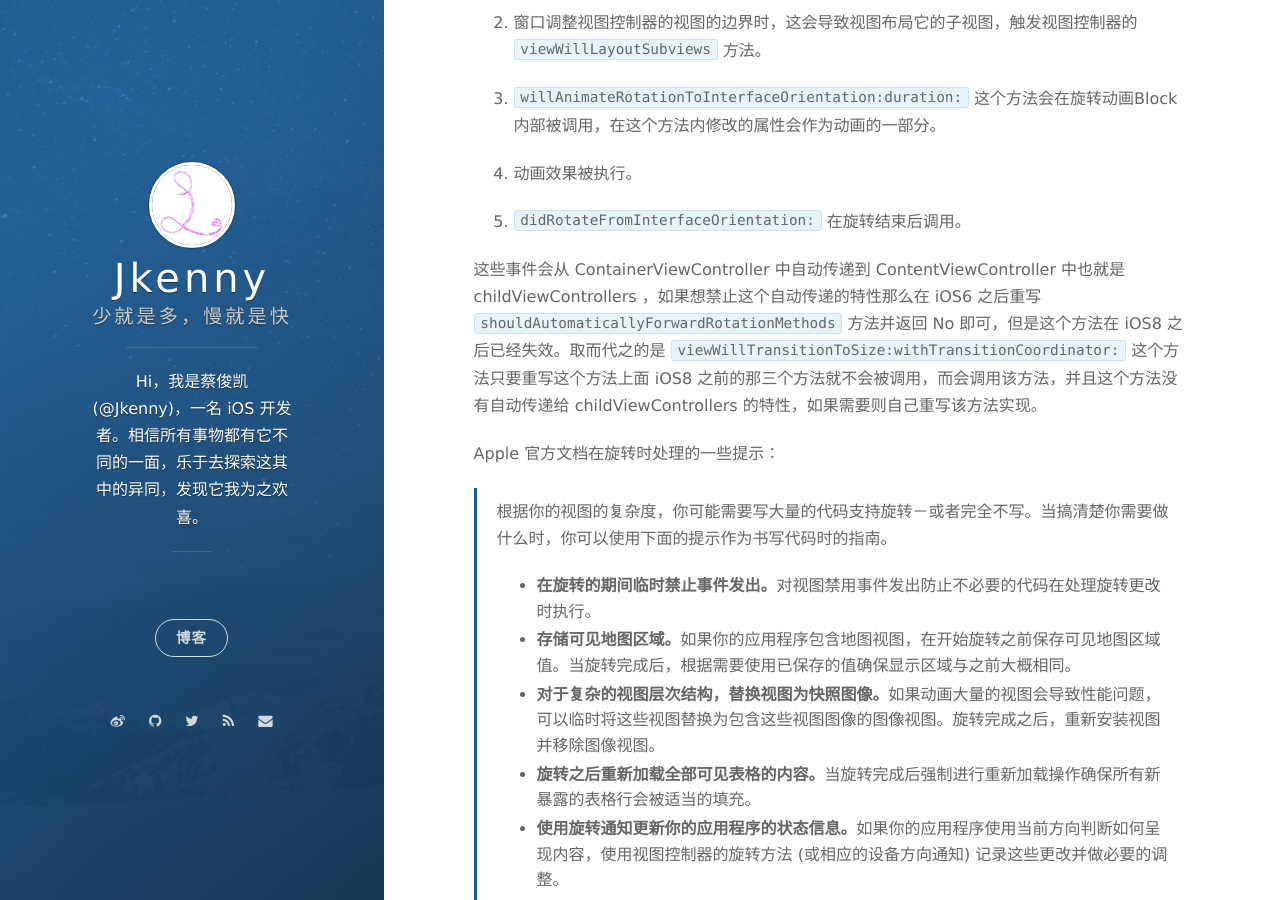
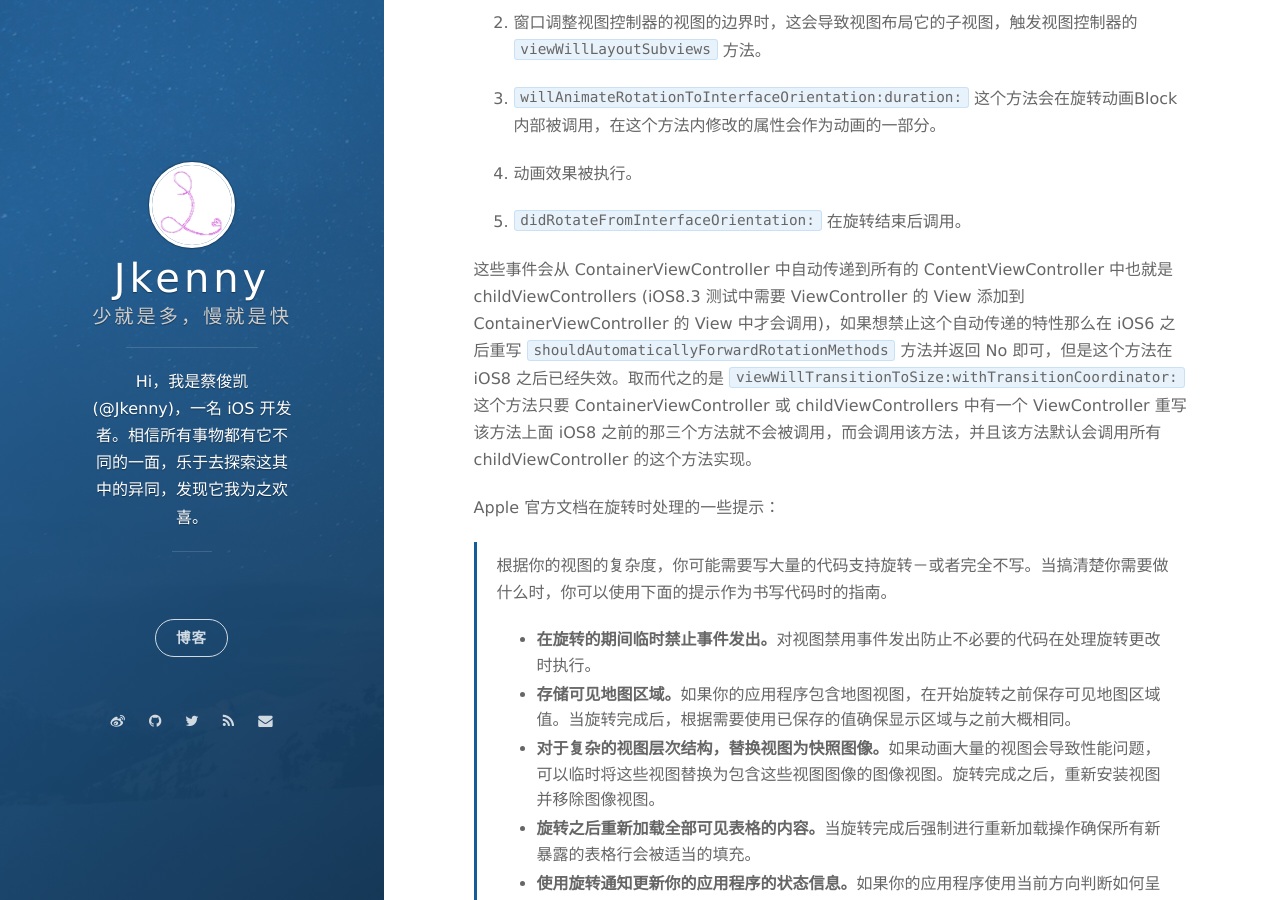
Before and after one commit to ynnekj/ynnekj.github.io, a Jekyll site: the page built from _posts/2016-06-27-interface-orientation.md, in a window 1280 px wide and 900 px high, scrolled down 1804 px. Built offline with Jekyll 4.4.1, drawn with Linux system fonts in a browser that asks for light colours; nearby versions of some CDN libraries; comment, search, counter and statistics services are not loaded.

Commit message:
Update post

```diff
--- a/_posts/2016-06-27-interface-orientation.md
+++ b/_posts/2016-06-27-interface-orientation.md
@@ -78,7 +78,7 @@ tags: UI
 
 5. `didRotateFromInterfaceOrientation:` 在旋转结束后调用。
 
-这些事件会从 ContainerViewController 中自动传递到 ContentViewController 中也就是 childViewControllers ，如果想禁止这个自动传递的特性那么在 iOS6 之后重写 `shouldAutomaticallyForwardRotationMethods` 方法并返回 No 即可，但是这个方法在 iOS8 之后已经失效。取而代之的是 `viewWillTransitionToSize:withTransitionCoordinator:` 这个方法只要重写这个方法上面 iOS8 之前的那三个方法就不会被调用，而会调用该方法，并且这个方法没有自动传递给 childViewControllers 的特性，如果需要则自己重写该方法实现。
+这些事件会从 ContainerViewController 中自动传递到所有的 ContentViewController 中也就是 childViewControllers (iOS8.3 测试中需要 ViewController 的 View 添加到 ContainerViewController 的 View  中才会调用)，如果想禁止这个自动传递的特性那么在 iOS6 之后重写 `shouldAutomaticallyForwardRotationMethods` 方法并返回 No 即可，但是这个方法在 iOS8 之后已经失效。取而代之的是 `viewWillTransitionToSize:withTransitionCoordinator:` 这个方法只要 ContainerViewController 或 childViewControllers 中有一个 ViewController 重写该方法上面 iOS8 之前的那三个方法就不会被调用，而会调用该方法，并且该方法默认会调用所有 childViewController 的这个方法实现。
 
 Apple 官方文档在旋转时处理的一些提示：
 
```
